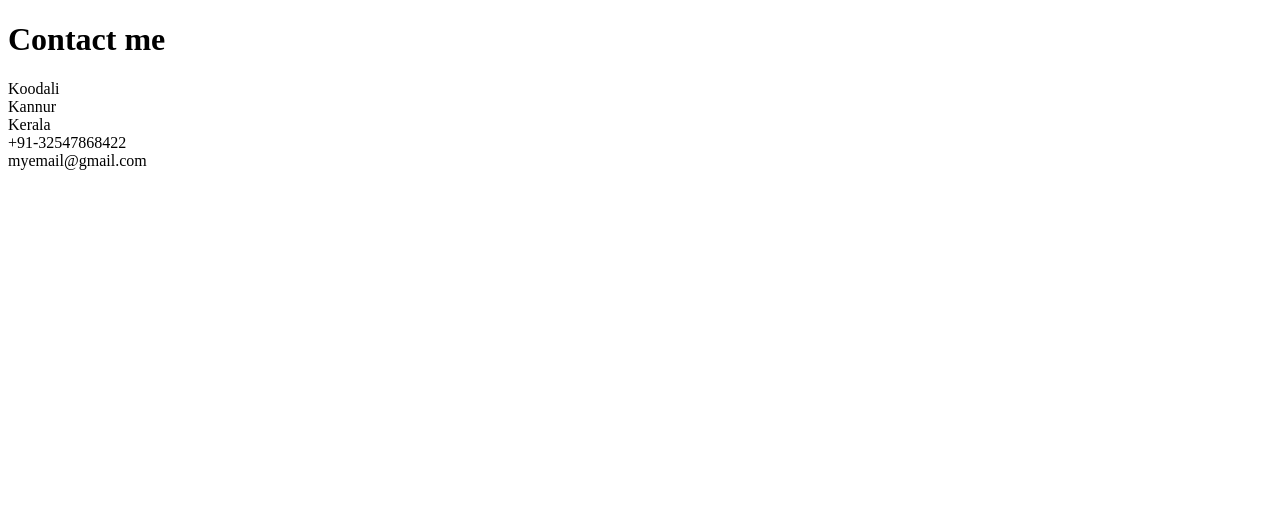
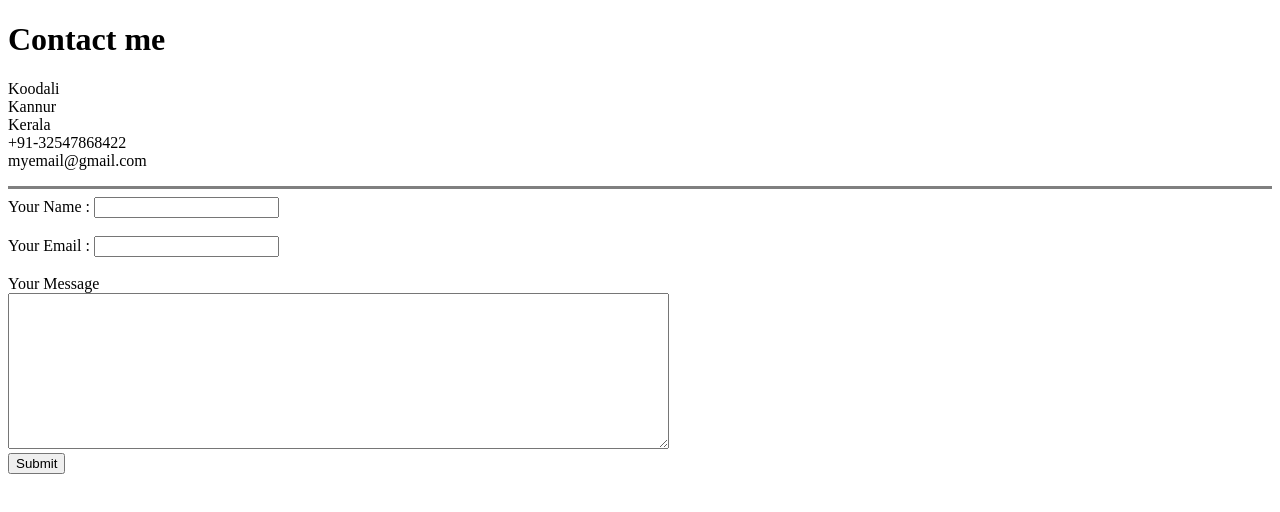
Before and after one commit to prasanthnchandran/cv, a plain HTML site: page contact.html in a window 1280 px wide. Drawn offline with Linux system fonts and the light colour scheme.

Commit message:
Add files via upload

```diff
--- a/contact.html
+++ b/contact.html
@@ -7,5 +7,17 @@
   <body>
     <h1>Contact me </h1>
     <p>Koodali<br>Kannur <br>Kerala <br> +91-32547868422 <br>myemail@gmail.com</p>
+    <hr size="3" noshade>
+    <form class="mailto:prasanthnbr@gmail.com"  method="post" enctype="text/plain">
+
+      <label>Your Name : </label>
+      <input type="text" name="yourName" value=""><br><br>
+      <label>Your Email : </label>
+      <input type="email" name="yourEmail" value=""><br><br>
+      <label>Your Message</label><br>
+      <textarea name="yourMessage" rows="10" cols="80"></textarea><br>
+      <input type="submit" name="" value="Submit">
+
+    </form>
   </body>
 </html>
```
